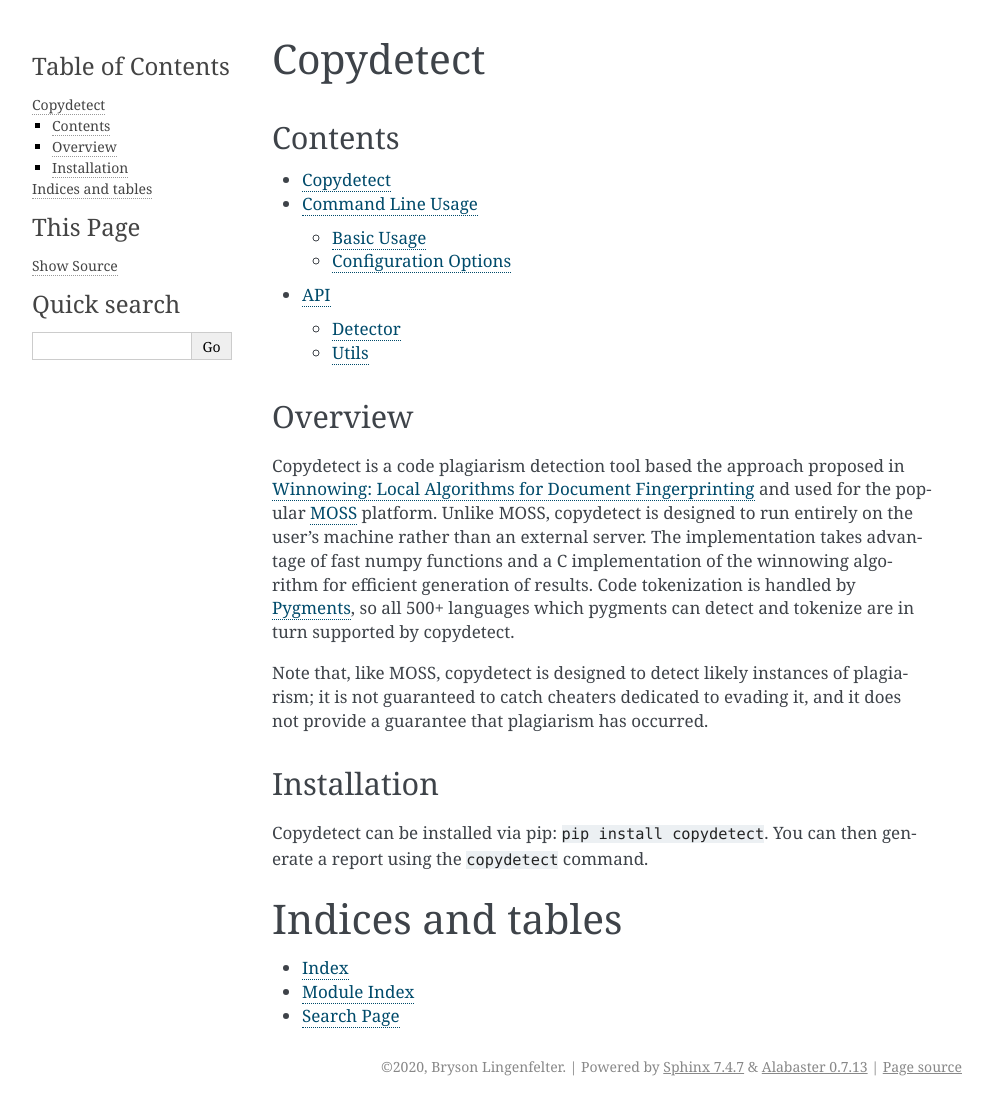
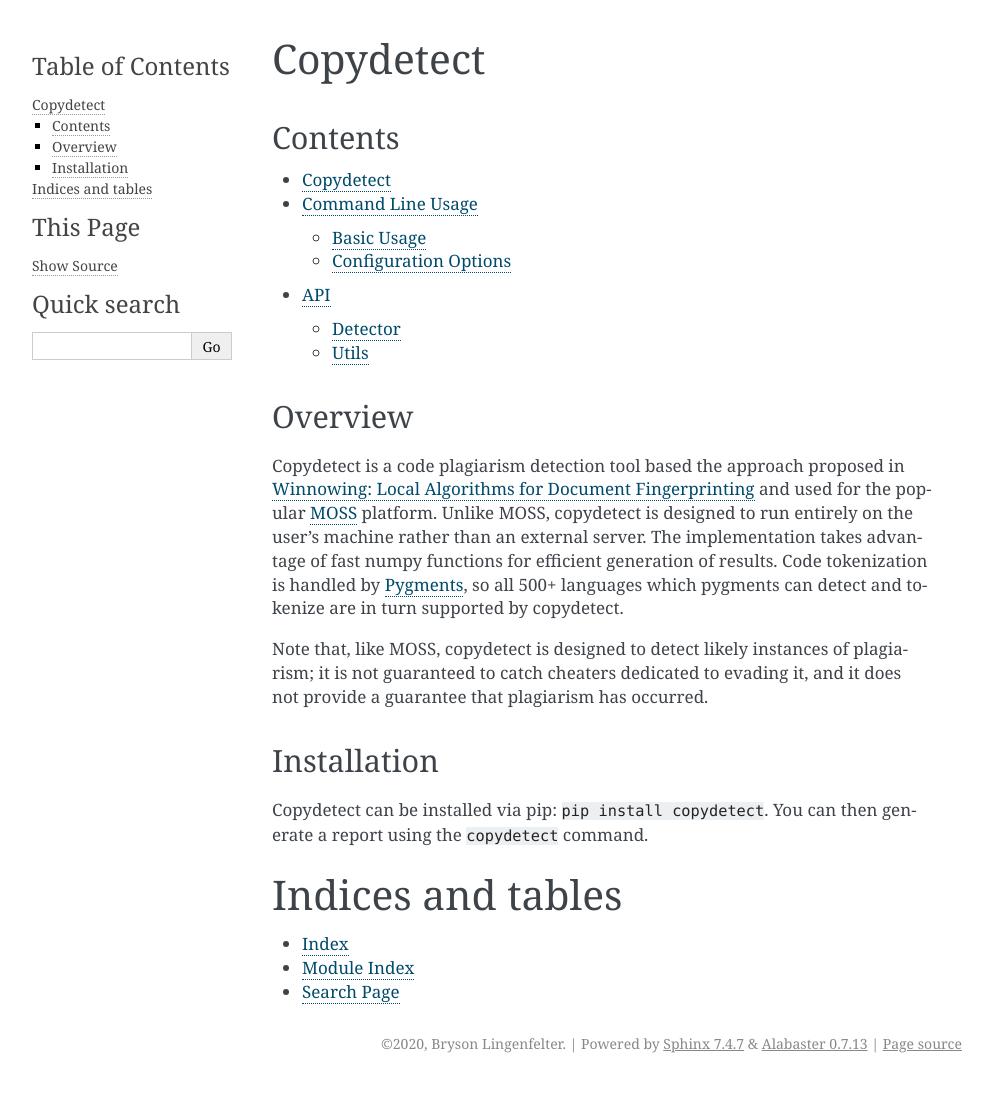
Before and after one commit to blingenf/copydetect, a Sphinx documentation site: the page built from docs/index.rst, in a window 1280 px wide. Shown: the whole page, without its empty margins (148-1141 px from the left). Built offline with Sphinx 7.4.7, drawn with Linux system fonts in a browser that asks for light colours; after the commit the page ends 1083 px from its top, so only the background shows below that.

```diff
--- a/docs/index.rst
+++ b/docs/index.rst
@@ -15,7 +15,7 @@ Contents
 ========
 Overview
 ========
-Copydetect is a code plagiarism detection tool based the approach proposed in `Winnowing: Local Algorithms for Document Fingerprinting <http://theory.stanford.edu/~aiken/publications/papers/sigmod03.pdf>`_ and used for the popular `MOSS <https://theory.stanford.edu/~aiken/moss/>`_ platform. Unlike MOSS, copydetect is designed to run entirely on the user's machine rather than an external server. The implementation takes advantage of fast numpy functions and a C implementation of the winnowing algorithm for efficient generation of results. Code tokenization is handled by `Pygments <https://pygments.org>`_, so all 500+ languages which pygments can detect and tokenize are in turn supported by copydetect.
+Copydetect is a code plagiarism detection tool based the approach proposed in `Winnowing: Local Algorithms for Document Fingerprinting <http://theory.stanford.edu/~aiken/publications/papers/sigmod03.pdf>`_ and used for the popular `MOSS <https://theory.stanford.edu/~aiken/moss/>`_ platform. Unlike MOSS, copydetect is designed to run entirely on the user's machine rather than an external server. The implementation takes advantage of fast numpy functions for efficient generation of results. Code tokenization is handled by `Pygments <https://pygments.org>`_, so all 500+ languages which pygments can detect and tokenize are in turn supported by copydetect.
 
 Note that, like MOSS, copydetect is designed to detect likely instances of plagiarism; it is not guaranteed to catch cheaters dedicated to evading it, and it does not provide a guarantee that plagiarism has occurred.
 
--- a/setup.py
+++ b/setup.py
@@ -2,6 +2,11 @@ from setuptools import setup, Extension
 
 with open("README.md", "r") as readme_fp:
     readme = readme_fp.read()
+
+# NOTE
+# the C extension is not currently built for versions uploaded to PyPI.
+# Speedup is not meaningful and it makes cross-platform support quite
+# a bit more painful
 
 setup(name="copydetect",
       author="Bryson Lingenfelter",
```
Also changed, not shown: README.md (+3 -3 lines).
